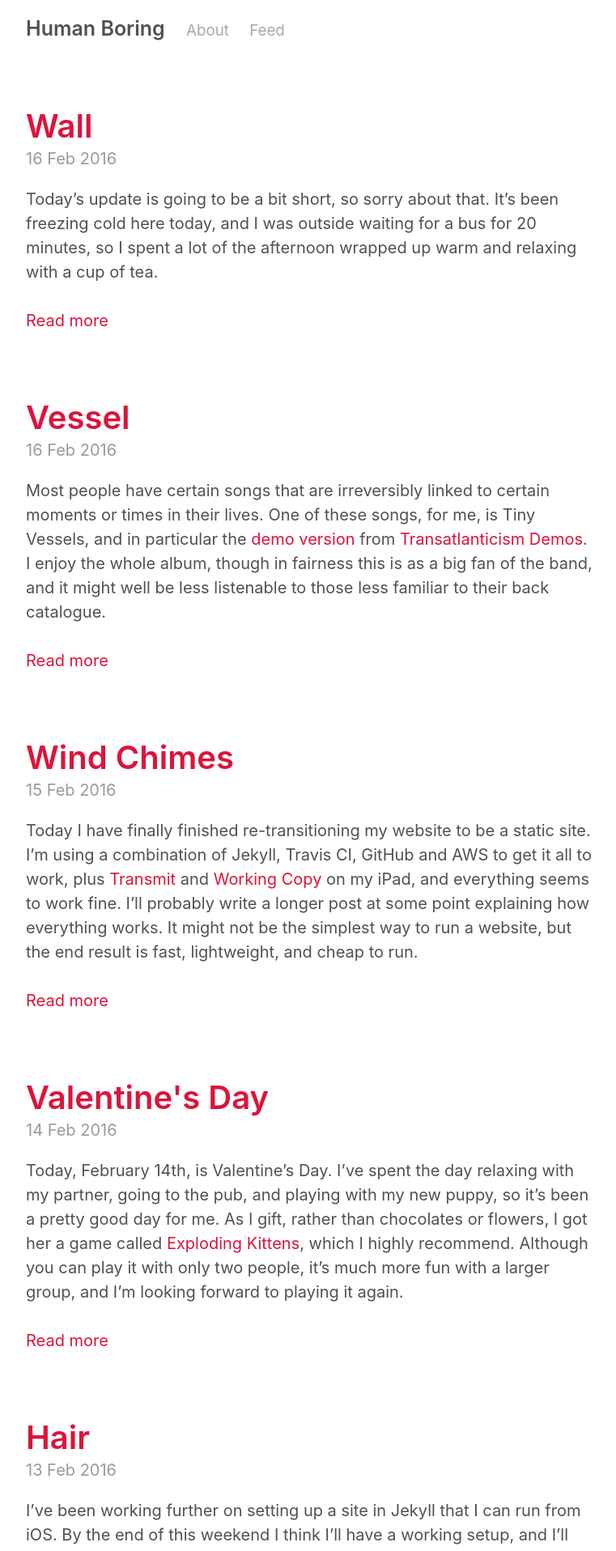
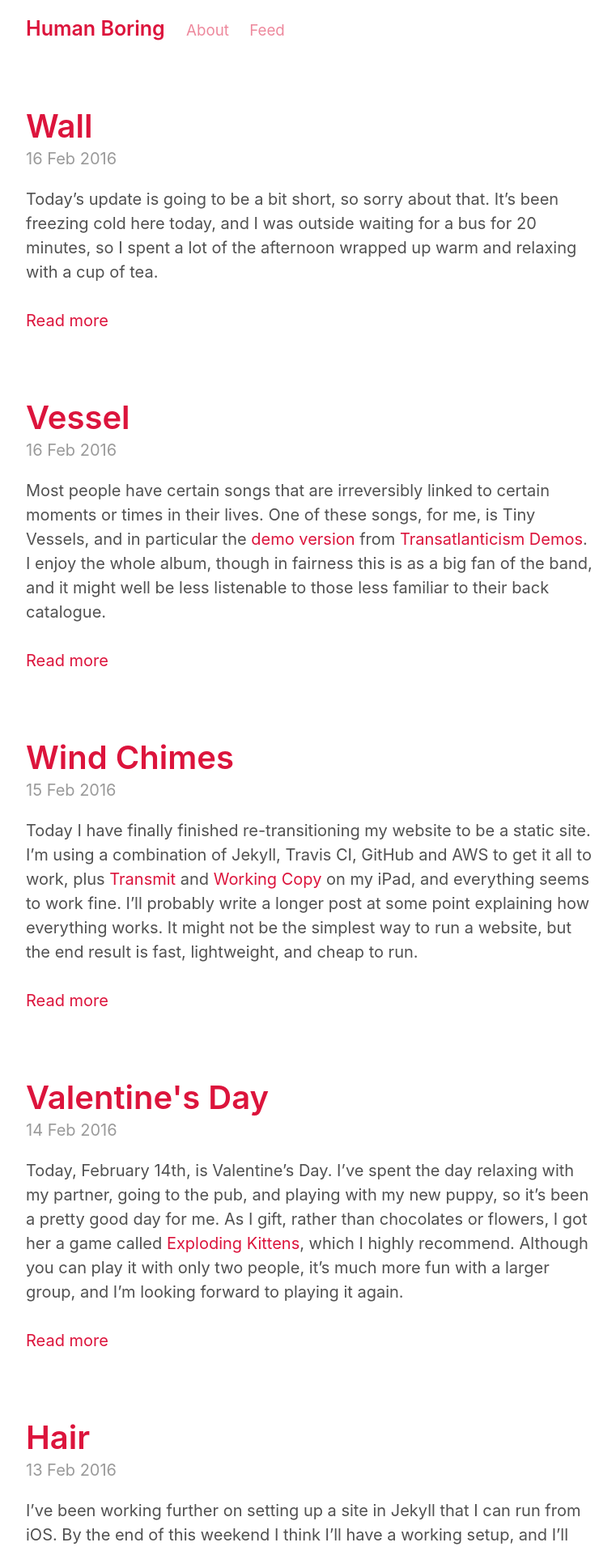
Before and after one commit to humanboring/Human-Boring-source, a Jekyll site: the page built from index.html, in a window 1280 px wide. Shown: the top 1916 px of the page at 81% size, without its empty margins (258-1019 px from the left). Built offline with Jekyll 4.4.1, drawn with Linux system fonts in a browser that asks for light colours; the list of posts is cut into pages by our own code.

Commit message:
Update _masthead.scss

```diff
--- a/_sass/_masthead.scss
+++ b/_sass/_masthead.scss
@@ -12,7 +12,7 @@
   padding-right: 1rem;
   margin-top: 0;
   margin-bottom: 0;
-  color: $gray-4;
+  color: $link-color;
 
   a {
     color: inherit;
```
